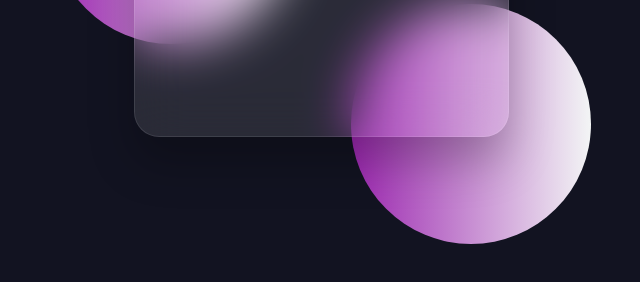
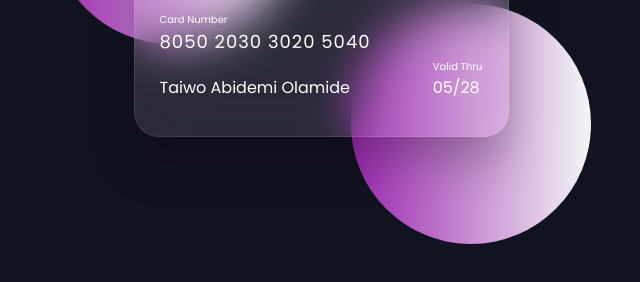
Before and after one commit to olabid212/flipping-creditcard, a plain HTML site: page index.html in a window 1280 px wide. Shown: the part 376-658 px from the top of the page, without its empty margins (319-959 px from the left). Drawn offline with Linux system fonts and the light colour scheme.

Commit message:
Added styling to the cards

```diff
--- a/index.html
+++ b/index.html
@@ -1,5 +1,6 @@
 <!DOCTYPE html>
 <html lang="en">
+
 <head>
   <meta charset="UTF-8" />
   <meta http-equiv="X-UA-Compatible" content="IE=edge" />
@@ -7,6 +8,7 @@
   <title>Flipping Card UI Design</title>
   <link rel="stylesheet" href="style.css" />
 </head>
+
 <body>
 
   <section>
@@ -19,10 +21,42 @@
           </span>
           <img src="./images/chip.png" alt="" class="chip">
         </header>
+
+        <div class="card-details">
+          <div class="name-number">
+            <h6>Card Number</h6>
+            <h5 class="number">8050 2030 3020 5040</h5>
+            <h5 class="name">Taiwo Abidemi Olamide</h5>
+          </div>
+
+          <div class="valid-date">
+            <h6>Valid Thru</h6>
+            <h5>05/28</h5>
+          </div>
         </div>
       </div>
 
+      <div class="card back-face">
+        <h6>For customer service call +234 9867 3455 or email at mastercard@gmail.com</h6>
+        <span class="magnetic-strip"></span>
+        <div class="signature">
+          <i>005</i>
+        </div>
+        <h5>Lorem ipsum dolor sit amet consectetur adipisicing elit. Magnam veritatis perferendis est. Assumenda
+          molestias qui temporibus accusantium porro unde culpa, architecto ut ad, maiores libero, vitae natus iusto
+          pariatur velit!</h5>
+      </div>
+
+
+
+
+
+
+
+
+    </div>
   </section>
 
 </body>
+
 </html>
--- a/style.css
+++ b/style.css
@@ -18,6 +18,7 @@ section {
   align-items: center;
   justify-content: center;
   color: #fff;
+  perspective: 1000px;
 }
 
 section::before {
@@ -45,9 +46,16 @@ section::after {
   width: 375px;
   height: 225px;
   z-index: 100;
+  transition: 0.6s;
+  transform-style: preserve-3d;
+}
+
+.container:hover{
+  transform: rotateY(180deg);
 }
 
 .container .card {
+  position: absolute;
   height: 100%;
   width: 100%;
   border-radius: 25px;
@@ -56,6 +64,7 @@ backdrop-filter: blur(25px);
   background: rgba(255, 255, 255, 0.1);
   box-shadow: 0 25px 45px rgb(0, 0, 0, 0.25);
   border: 1px solid rgba(255, 255, 255, 0.1);
+  backface-visibility: hidden;
 }
 
 .front-face header,
@@ -68,12 +77,12 @@ border: 1px solid rgba(255, 255, 255, 0.1);
   justify-content: space-between;
 }
 
-.front-face .logo img{
+.front-face .logo img {
   width: 48px;
   margin-right: 10px;
 }
 
-h5{
+h5 {
   font-size: 16px;
   font-weight: 400;
 }
@@ -81,3 +90,74 @@ h5{
 .front-face .chip {
   width: 50px;
 }
+
+.front-face .card-details {
+  display: flex;
+  margin-top: 40px;
+  align-items: flex-end;
+  justify-content: space-between;
+}
+
+h6 {
+  font-size: 10px;
+  font-weight: 400;
+}
+
+h5.number {
+  font-size: 18px;
+  letter-spacing: 1px;
+}
+
+h5.name {
+  margin-top: 20px;
+}
+
+.card.back-face {
+  border: none;
+  padding: 15px 25px 25px 25px;
+  transform: rotateY(180deg);
+}
+
+.card.back-face h6 {
+  font-size: 8px;
+}
+
+.card.back-face .magnetic-strip {
+  position: absolute;
+  top: 40px;
+  left: 0;
+  height: 45px;
+  width: 100%;
+  background: #000;
+}
+
+.card.back-face .signature {
+  display: flex;
+  justify-content: flex-end;
+  align-items: center;
+  margin-top: 80px;
+  height: 40px;
+  width: 85%;
+  background: repeating-linear-gradient(
+    #fff,
+    #fff 3px,
+    #efefef 0px,
+    #efefef 9px
+  );
+  border-radius: 6px;
+}
+
+.signature i {
+  color: #000;
+  font-size: 12px;
+  padding: 4px 6px;
+  border-radius: 4px;
+  background-color: #fff;
+  margin-right: -30px;
+  z-index: -1;
+}
+
+.card.back-face h5{
+  font-size: 8px;
+  margin-top: 20px;
+}
```
Lines whose indentation alone changed are shown as unchanged.
